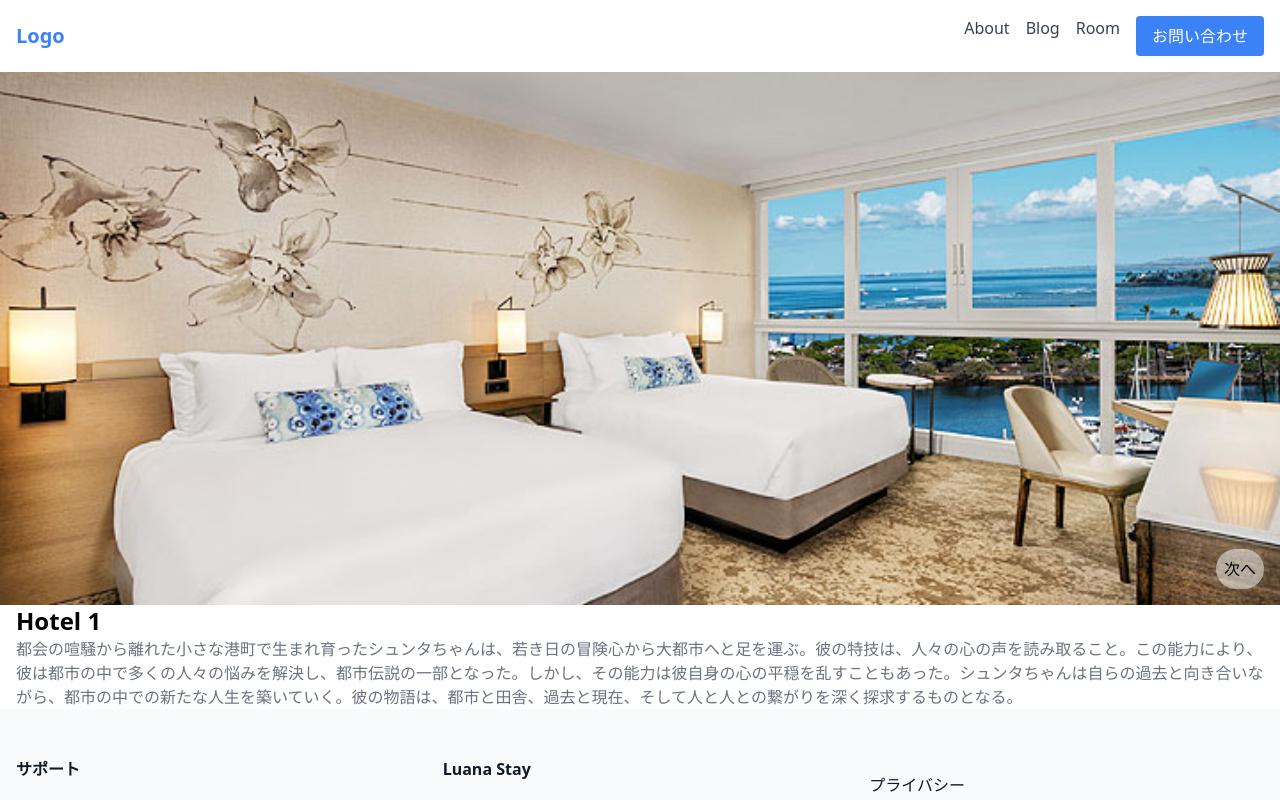
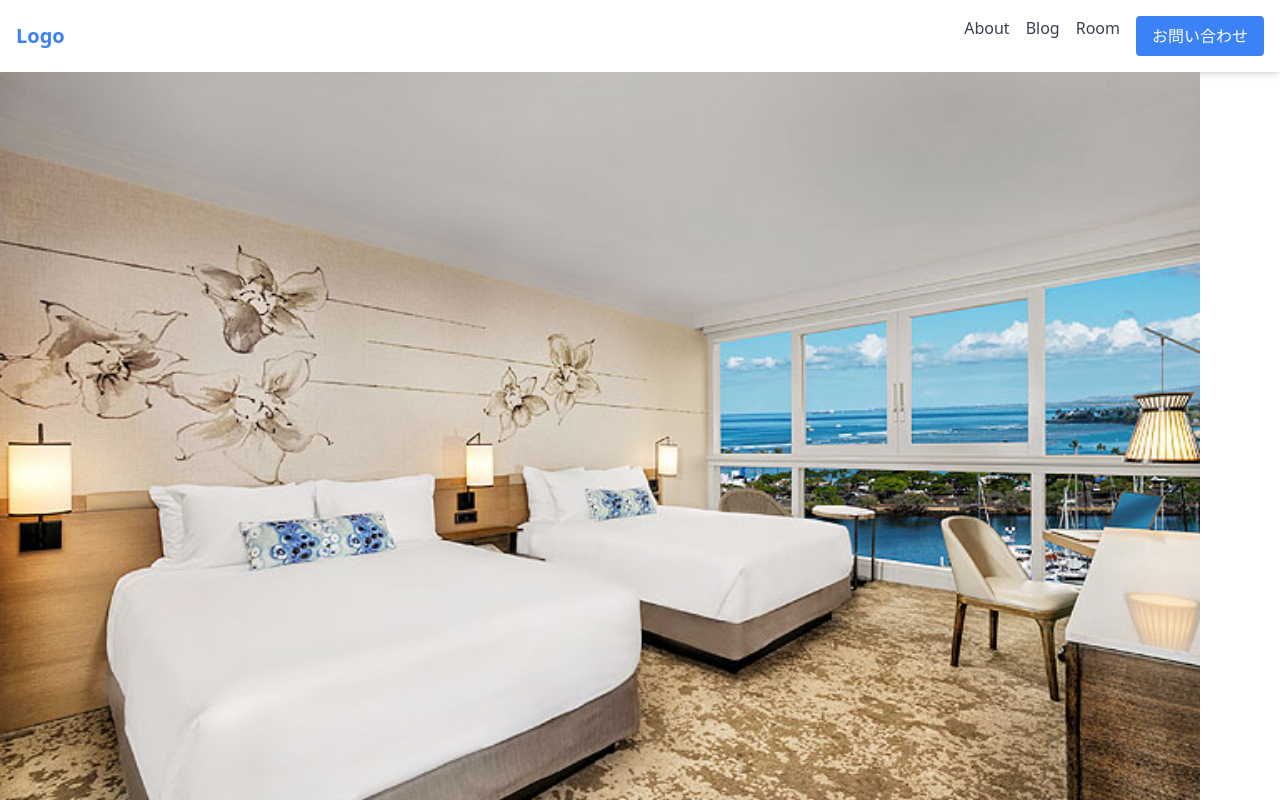
Before and after one commit to hi-asamin/load-to-hawaii, a Next.js app: page /rooms/1 in a window 1280 px wide. Shown: the top 800 px of the page. Built offline with nearby package versions, Linux system fonts and the light colour scheme.

Commit message:
SPのみ詳細ページのメインイメージコンポーネント作成

```diff
--- a/package.json
+++ b/package.json
@@ -20,8 +20,11 @@
     "postcss": "8.4.29",
     "react": "18.2.0",
     "react-dom": "18.2.0",
-    "swiper": "^10.2.0",
+    "swiper": "^10.3.1",
     "tailwindcss": "3.3.3",
     "typescript": "5.2.2"
+  },
+  "devDependencies": {
+    "@types/swiper": "^6.0.0"
   }
 }
--- a/src/components/RoomMainVisual.tsx
+++ /dev/null
@@ -1,43 +0,0 @@
-// components/MainVisual.tsx
-import { useState } from 'react';
-import Image from 'next/image';
-
-interface RoomMainVisualProps {
-  images: string[];
-}
-
-/**
- * メインビジュアルコンポーネント
- * @param {MainVisualProps} props - プロップス
- * @param {string[]} props.images - 表示する画像のURLの配列
- */
-export const RoomMainVisual: React.FC<RoomMainVisualProps> = ({ images }) => {
-  const [currentIndex, setCurrentIndex] = useState(0);
-
-  const nextImage = () => {
-    setCurrentIndex((prevIndex) => (prevIndex + 1) % images.length);
-  };
-
-  return (
-    <div className="relative h-[50vh] md:h-[66.6667vh]">
-      {images.map((image, index) => (
-        <Image
-          key={index}
-          src={image}
-          alt={`Slide ${index + 1}`}
-          fill
-          objectFit="cover"
-          className={`transition-opacity duration-300 ${
-            currentIndex === index ? 'opacity-100' : 'opacity-0'
-          }`}
-        />
-      ))}
-      <button
-        className="absolute bottom-4 right-4 p-2 bg-white bg-opacity-50 rounded-full"
-        onClick={nextImage}
-      >
-        次へ
-      </button>
-    </div>
-  );
-};
--- /dev/null
+++ b/src/components/RoomMainVisual/index.module.css
@@ -0,0 +1,9 @@
+.pagination {
+  position: absolute;
+  bottom: 16px;
+  right: 16px;
+  background-color: rgba(128, 128, 128, 0.8);
+  padding: 8px 16px;
+  border-radius: 8px;
+  color: white;
+}
--- /dev/null
+++ b/src/components/RoomMainVisual/index.tsx
@@ -0,0 +1,64 @@
+import Image from 'next/image';
+// Import Swiper React components
+import { Swiper, SwiperSlide } from 'swiper/react';
+
+// Import Swiper styles
+import 'swiper/css';
+import 'swiper/css/pagination';
+import styles from '@/components/RoomMainVisual/index.module.css';
+
+// import required modules
+import { Pagination } from 'swiper/modules';
+
+interface RoomMainVisualProps {
+  images: Image[];
+}
+
+/**
+ * メインビジュアルコンポーネント
+ * @param {MainVisualProps} props - プロップス
+ * @param {Image[]} props.images - 表示する画像の配列
+ */
+export const RoomMainVisual: React.FC<RoomMainVisualProps> = ({ images }) => {
+  return (
+    <>
+      <Swiper
+        pagination={{
+          type: 'fraction',
+          renderFraction: (currentClass, totalClass) => {
+            return (
+              '<div class="' +
+              styles.pagination +
+              '">' +
+              '<span class="' +
+              currentClass +
+              '">' +
+              '</span>' +
+              ' / ' +
+              '<span class="' +
+              totalClass +
+              '"></span>' +
+              '</div>'
+            );
+          },
+        }}
+        navigation={true}
+        modules={[Pagination]}
+        slidesPerView={1} // 1画面に1枚のスライドを表示
+        spaceBetween={0} // スライド間のスペースを0に設定
+      >
+        {images.map((image, index) => (
+          <SwiperSlide key={index}>
+            <Image
+              src={image.src}
+              alt={image.alt}
+              width={1200} // PCでの表示サイズを調整
+              height={800} // PCでの表示サイズを調整
+              sizes="(min-width: 768px) 1200px, 100vw"
+            />
+          </SwiperSlide>
+        ))}
+      </Swiper>
+    </>
+  );
+};
--- a/src/data/rooms.ts
+++ b/src/data/rooms.ts
@@ -3,7 +3,23 @@ export const rooms: IRoom[] = [
     id: '1',
     description:
       '都会の喧騒から離れた小さな港町で生まれ育ったシュンタちゃんは、若き日の冒険心から大都市へと足を運ぶ。彼の特技は、人々の心の声を読み取ること。この能力により、彼は都市の中で多くの人々の悩みを解決し、都市伝説の一部となった。しかし、その能力は彼自身の心の平穏を乱すこともあった。シュンタちゃんは自らの過去と向き合いながら、都市の中での新たな人生を築いていく。彼の物語は、都市と田舎、過去と現在、そして人と人との繋がりを深く探求するものとなる。',
-    images: ['/images/room-image.jpg', '/images/room-image.jpg', '/images/room-image.jpg'],
+    images: [
+      {
+        src: '/images/room-image.jpg',
+        title: 'Room Image1',
+        alt: 'Room Image1',
+      },
+      {
+        src: '/images/room-image.jpg',
+        title: 'Room Image2',
+        alt: 'Room Image2',
+      },
+      {
+        src: '/images/room-image.jpg',
+        title: 'Room Image3',
+        alt: 'Room Image3',
+      },
+    ],
     rank: '1',
     thumbnail: '/images/room-image.jpg',
     name: 'Hotel 1',
@@ -16,7 +32,23 @@ export const rooms: IRoom[] = [
     id: '2',
     description:
       '都会の喧騒から離れた小さな港町で生まれ育ったシュンタちゃんは、若き日の冒険心から大都市へと足を運ぶ。彼の特技は、人々の心の声を読み取ること。この能力により、彼は都市の中で多くの人々の悩みを解決し、都市伝説の一部となった。しかし、その能力は彼自身の心の平穏を乱すこともあった。シュンタちゃんは自らの過去と向き合いながら、都市の中での新たな人生を築いていく。彼の物語は、都市と田舎、過去と現在、そして人と人との繋がりを深く探求するものとなる。',
-    images: ['/images/room-image.jpg', '/images/room-image.jpg', '/images/room-image.jpg'],
+    images: [
+      {
+        src: '/images/room-image.jpg',
+        title: 'Room Image1',
+        alt: 'Room Image1',
+      },
+      {
+        src: '/images/room-image.jpg',
+        title: 'Room Image2',
+        alt: 'Room Image2',
+      },
+      {
+        src: '/images/room-image.jpg',
+        title: 'Room Image3',
+        alt: 'Room Image3',
+      },
+    ],
     rank: '2',
     thumbnail: '/images/room-image.jpg',
     name: 'Hotel 2',
@@ -29,7 +61,23 @@ export const rooms: IRoom[] = [
     id: '3',
     description:
       '都会の喧騒から離れた小さな港町で生まれ育ったシュンタちゃんは、若き日の冒険心から大都市へと足を運ぶ。彼の特技は、人々の心の声を読み取ること。この能力により、彼は都市の中で多くの人々の悩みを解決し、都市伝説の一部となった。しかし、その能力は彼自身の心の平穏を乱すこともあった。シュンタちゃんは自らの過去と向き合いながら、都市の中での新たな人生を築いていく。彼の物語は、都市と田舎、過去と現在、そして人と人との繋がりを深く探求するものとなる。',
-    images: ['/images/room-image.jpg', '/images/room-image.jpg', '/images/room-image.jpg'],
+    images: [
+      {
+        src: '/images/room-image.jpg',
+        title: 'Room Image1',
+        alt: 'Room Image1',
+      },
+      {
+        src: '/images/room-image.jpg',
+        title: 'Room Image2',
+        alt: 'Room Image2',
+      },
+      {
+        src: '/images/room-image.jpg',
+        title: 'Room Image3',
+        alt: 'Room Image3',
+      },
+    ],
     rank: '3',
     thumbnail: '/images/room-image.jpg',
     name: 'Hotel 3',
@@ -42,7 +90,23 @@ export const rooms: IRoom[] = [
     id: '4',
     description:
       '都会の喧騒から離れた小さな港町で生まれ育ったシュンタちゃんは、若き日の冒険心から大都市へと足を運ぶ。彼の特技は、人々の心の声を読み取ること。この能力により、彼は都市の中で多くの人々の悩みを解決し、都市伝説の一部となった。しかし、その能力は彼自身の心の平穏を乱すこともあった。シュンタちゃんは自らの過去と向き合いながら、都市の中での新たな人生を築いていく。彼の物語は、都市と田舎、過去と現在、そして人と人との繋がりを深く探求するものとなる。',
-    images: ['/images/room-image.jpg', '/images/room-image.jpg', '/images/room-image.jpg'],
+    images: [
+      {
+        src: '/images/room-image.jpg',
+        title: 'Room Image1',
+        alt: 'Room Image1',
+      },
+      {
+        src: '/images/room-image.jpg',
+        title: 'Room Image2',
+        alt: 'Room Image2',
+      },
+      {
+        src: '/images/room-image.jpg',
+        title: 'Room Image3',
+        alt: 'Room Image3',
+      },
+    ],
     rank: '4',
     thumbnail: '/images/room-image.jpg',
     name: 'Hotel 4',
--- /dev/null
+++ b/src/types/image.d.ts
@@ -0,0 +1,5 @@
+interface Image {
+  src: string;
+  title: string;
+  alt: string;
+}
--- a/src/types/room.d.ts
+++ b/src/types/room.d.ts
@@ -1,7 +1,7 @@
 interface IRoom {
   id: string;
   name: string;
-  images: string[];
+  images: Image[];
   description: string;
   rank: string;
   thumbnail: string;
```
Also changed, not shown: 1 other file (tests, documents, lock files or other folders).
